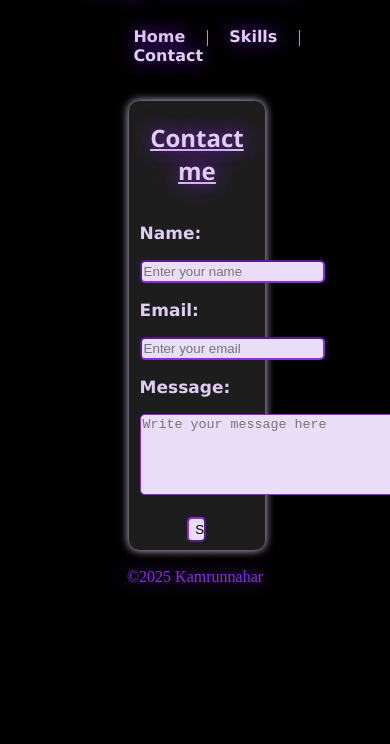
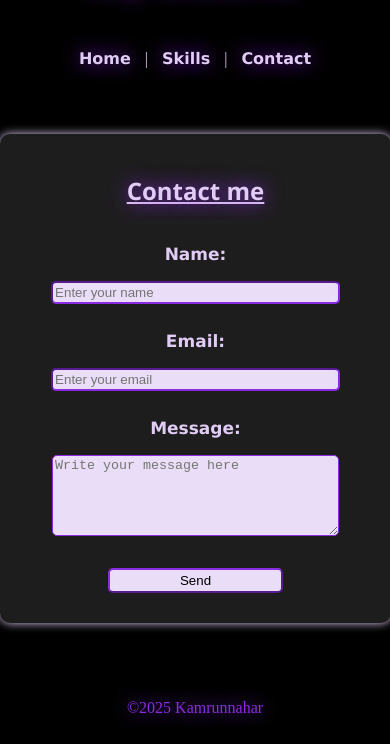
Before and after one commit to maruf-imtiaz/Kamranga-s-Website, a plain HTML site: page contact.html in a window 390 px wide. Shown: the part 100-844 px from the top of the page. Drawn offline with Linux system fonts and the light colour scheme.

Commit message:
Update contact.html

```diff
--- a/contact.html
+++ b/contact.html
@@ -99,6 +99,48 @@
             text-align: center;
             margin-top: 0.5%;
     }
+    @media (max-width: 600px) {
+  nav {
+    text-align: center;
+    margin-left: 0;
+    margin-top: 20px;
+  }
+
+  nav a {
+    display: inline-block;
+    margin: 10px;
+  }
+
+  .contact {
+    width: 90%;
+    margin: 20px auto;
+    padding: 20px;
+    height: auto;
+    align-items: center;
+  }
+
+  form {
+    margin-left: 0;
+    width: 100%;
+    text-align: center;
+  }
+
+  form input,
+  form textarea {
+    width: 80%;
+    margin-bottom: 10px;
+  }
+
+  .btn {
+    width: 50%;
+    margin-left: 0;
+  }
+
+  footer {
+    margin-top: 40px;
+  }
+}
+
 </style>
 <body>
     <h1>Hello..!!! Welcome to my website</h1>
```
